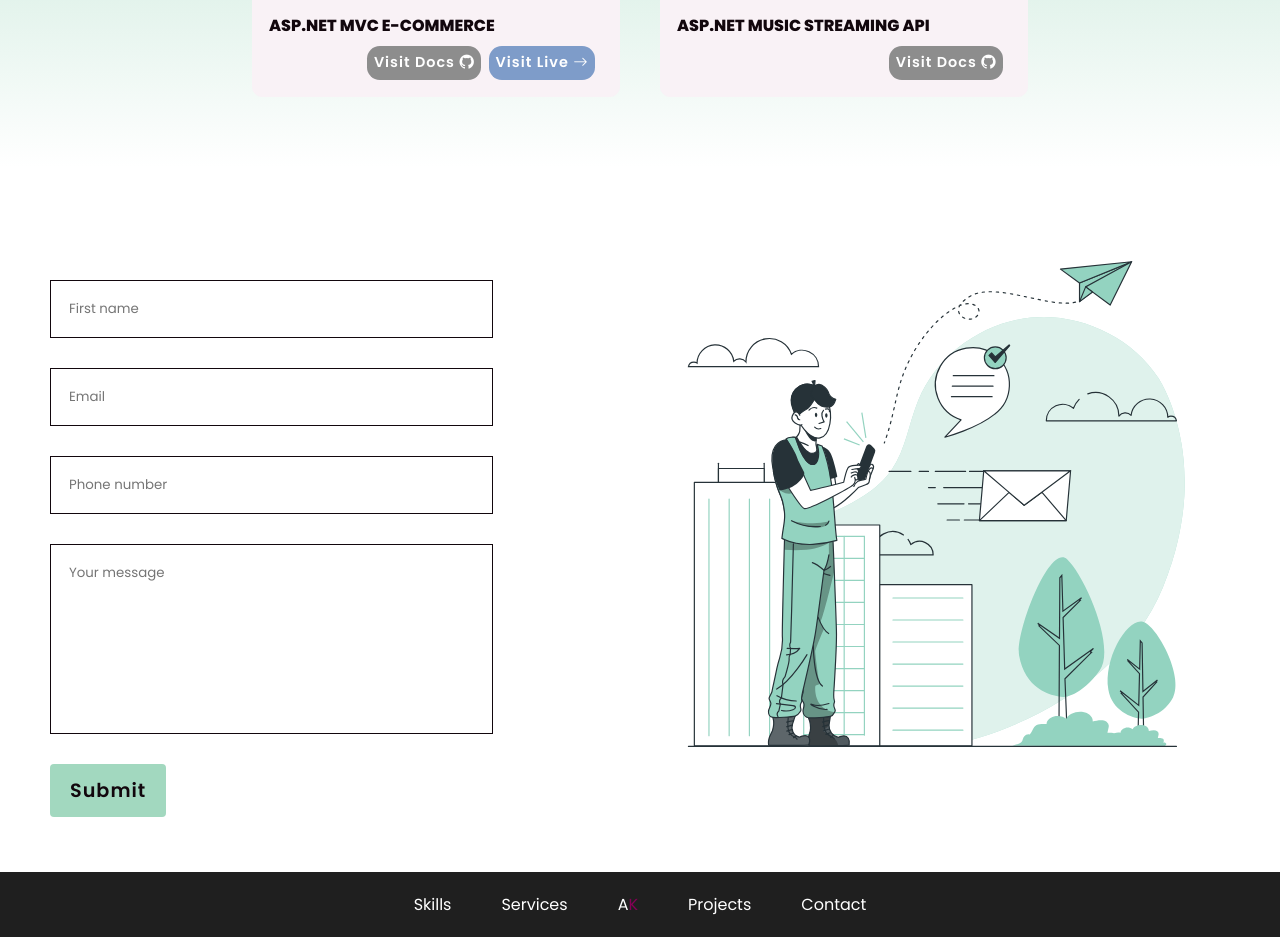
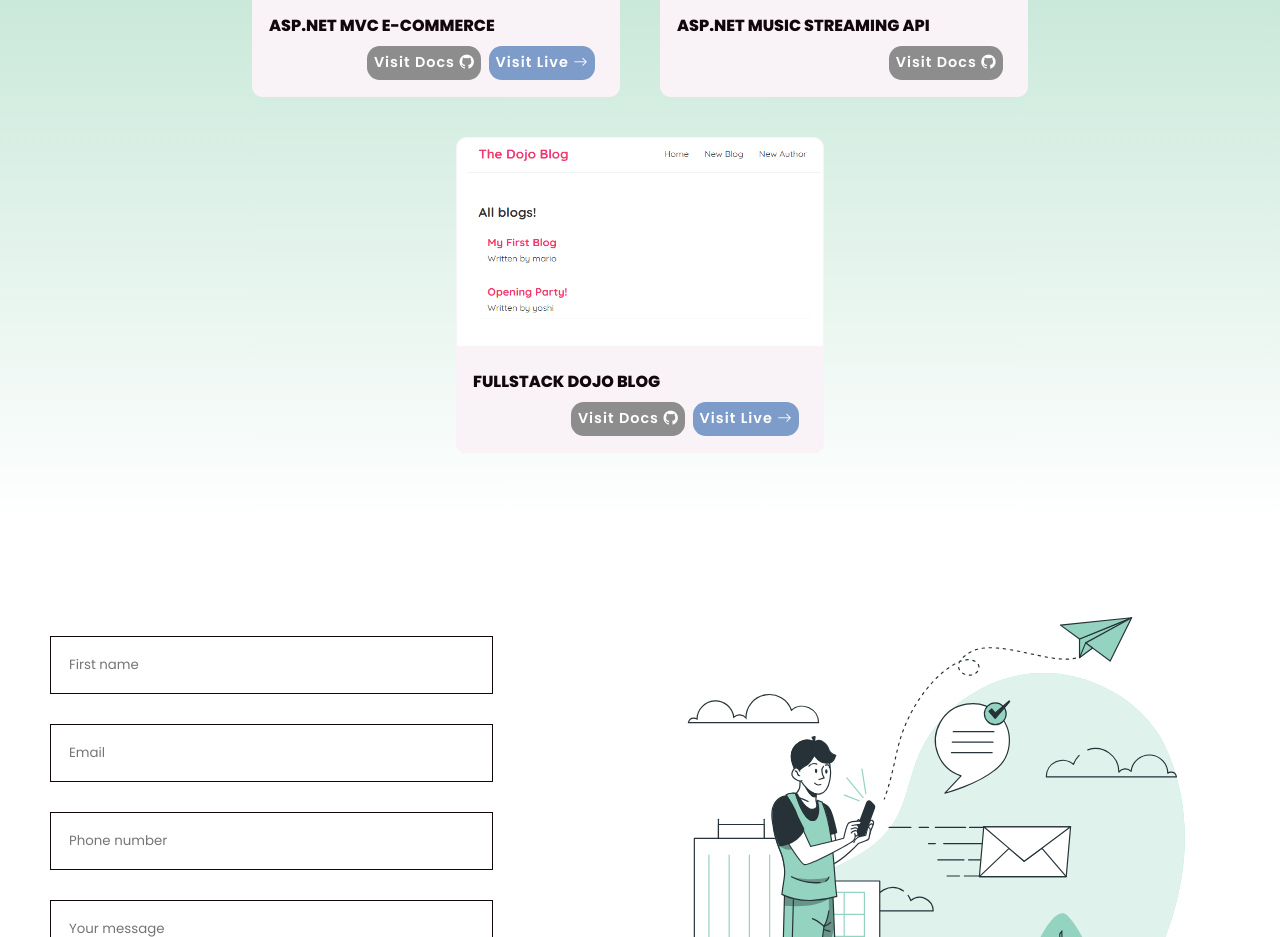
Before and after one commit to ahmads1990/PortfolioWebsite, a plain HTML site: page index.html in a window 1280 px wide. Shown: the part 2001-2938 px from the top of the page. Drawn offline with nearby package versions, Linux system fonts and the light colour scheme.

Commit message:
Add project DojoBlog

```diff
--- a/index.html
+++ b/index.html
@@ -178,6 +178,28 @@
                         </div>
                     </div>
                 </div>
+
+                <div class="project-card">
+                    <div class="project-image">
+                        <img src="/Assets/Projects/DojoBlog.png" alt="DojoBlog project thumbnail" />
+                    </div>
+                    <div class="project-info">
+                        <!-- <p class="project-category"></p> -->
+                        <strong class="project-title"> Fullstack Dojo Blog </strong>
+                        <!-- <div class="project-desc">
+                            <i class="bi bi-caret-right-fill"></i>
+                            <span class="project-desc-text"></span>
+                        </div> -->
+                        <div class="project-links">
+                            <a href="https://github.com/ahmads1990/DojoBlog" class="hero-button git-link">
+                                Visit Docs <i class="bi bi-github"></i>
+                            </a>
+                            <a href="https://dojoblog.ahmadkhaled.me/" class="hero-button live-link">
+                                Visit Live <i class="bi bi-arrow-right"></i>
+                            </a>
+                        </div>
+                    </div>
+                </div>
             </div>
         </section>
 
```
Also changed, not shown: Assets/Projects/DojoBlog.png (added).
